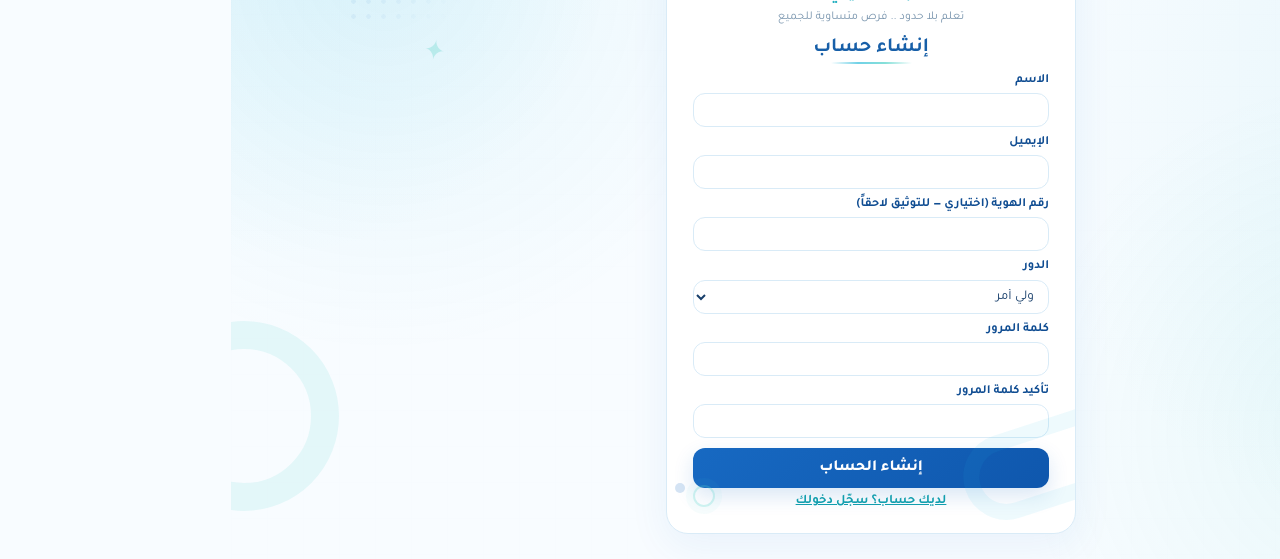
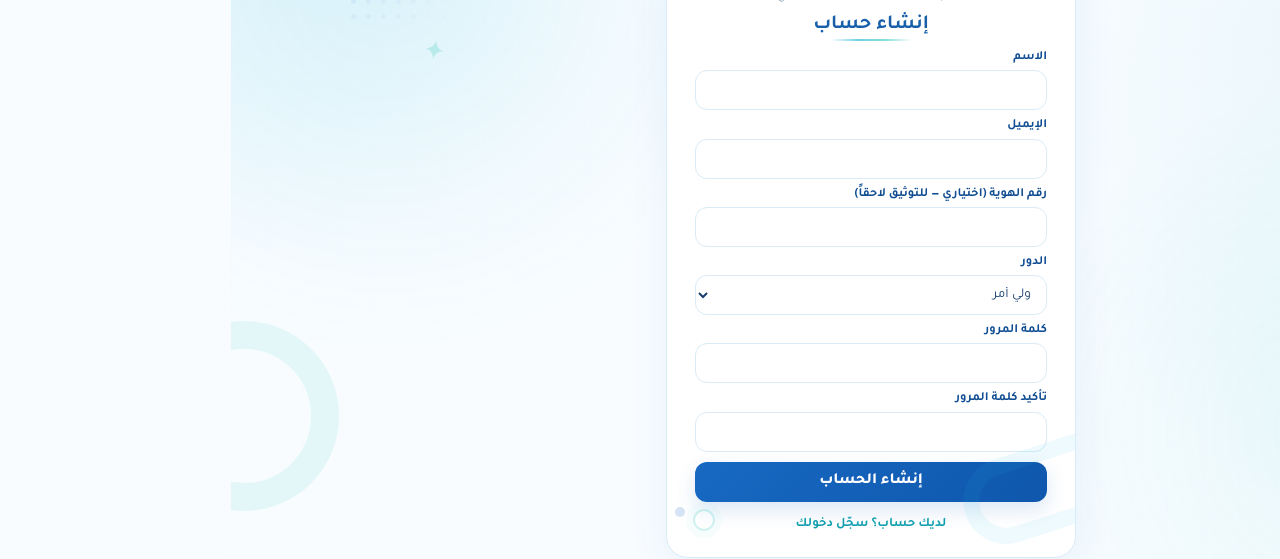
Before and after one commit to EduBridge-Team/EduBridge, a React (Vite) app in the folder edubridge-web/: page /register in a window 1280 px wide. Shown: the part 238-797 px from the top of the page. Built offline with nearby package versions, Linux system fonts and the light colour scheme; no server answers; a web font is replaced by a local one.

Commit message:
refactor(web): stabilize auth page layout

```diff
--- a/edubridge-web/src/styles/global/auth-pages.css
+++ b/edubridge-web/src/styles/global/auth-pages.css
@@ -222,17 +222,19 @@
 }
 
 @media (min-width: 781px) {
-    /* Keep desktop login/register inside the viewport with no page scrollbar. */
+    /* Keep auth pages centered while still allowing short viewports to scroll safely. */
     .auth-page {
-        height: calc(100dvh - 78px);
-        min-height: 0;
-        padding: clamp(10px, 2vh, 22px) 24px;
-        overflow: hidden;
+        min-height: calc(100dvh - 78px);
+        height: auto;
+        padding: clamp(14px, 2.4vh, 26px) 24px;
+        overflow-x: hidden;
+        overflow-y: auto;
+        align-items: center;
     }
 
     .auth-page-login .auth-card-branded {
-        width: min(430px, calc(100% - 40px));
-        padding: 22px 30px 24px;
+        width: min(440px, calc(100% - 40px));
+        padding: 20px 30px 24px;
     }
 
     .auth-page-login .auth-brand-icon {
@@ -241,8 +243,8 @@
     }
 
     .auth-page-register .auth-card-branded {
-        width: min(450px, calc(100% - 40px));
-        padding: 16px 26px 18px;
+        width: min(470px, calc(100% - 40px));
+        padding: 18px 28px 20px;
     }
 
     .auth-page-register .auth-brand-icon {
@@ -284,8 +286,8 @@
 
     .auth-page-register input,
     .auth-page-register select {
-        min-height: 34px;
-        padding: 5px 10px;
+        min-height: 40px;
+        padding: 7px 11px;
         font-size: 13.5px;
     }
 
@@ -345,8 +347,8 @@
 
     .auth-page-register input,
     .auth-page-register select {
-        min-height: 31px;
-        padding-block: 3px;
+        min-height: 36px;
+        padding-block: 5px;
         font-size: 12.5px;
     }
 
@@ -422,3 +424,37 @@
         font-size: 22px;
     }
 }
+
+
+
+
+/* Auth navigation links are links, styled as controls without nested interactive elements. */
+.auth-card-branded > .link-btn {
+    display: inline-flex;
+    width: auto;
+    margin: 12px auto 0;
+    align-items: center;
+    justify-content: center;
+    text-decoration: none;
+}
+
+.auth-card-branded form {
+    width: 100%;
+}
+
+.auth-card-branded input,
+.auth-card-branded select {
+    width: 100%;
+}
+
+@media (max-width: 580px) {
+    .auth-page {
+        min-height: calc(100dvh - 67px);
+        overflow-y: auto;
+    }
+
+    .auth-card-branded {
+        width: 100%;
+        margin: auto;
+    }
+}
```
